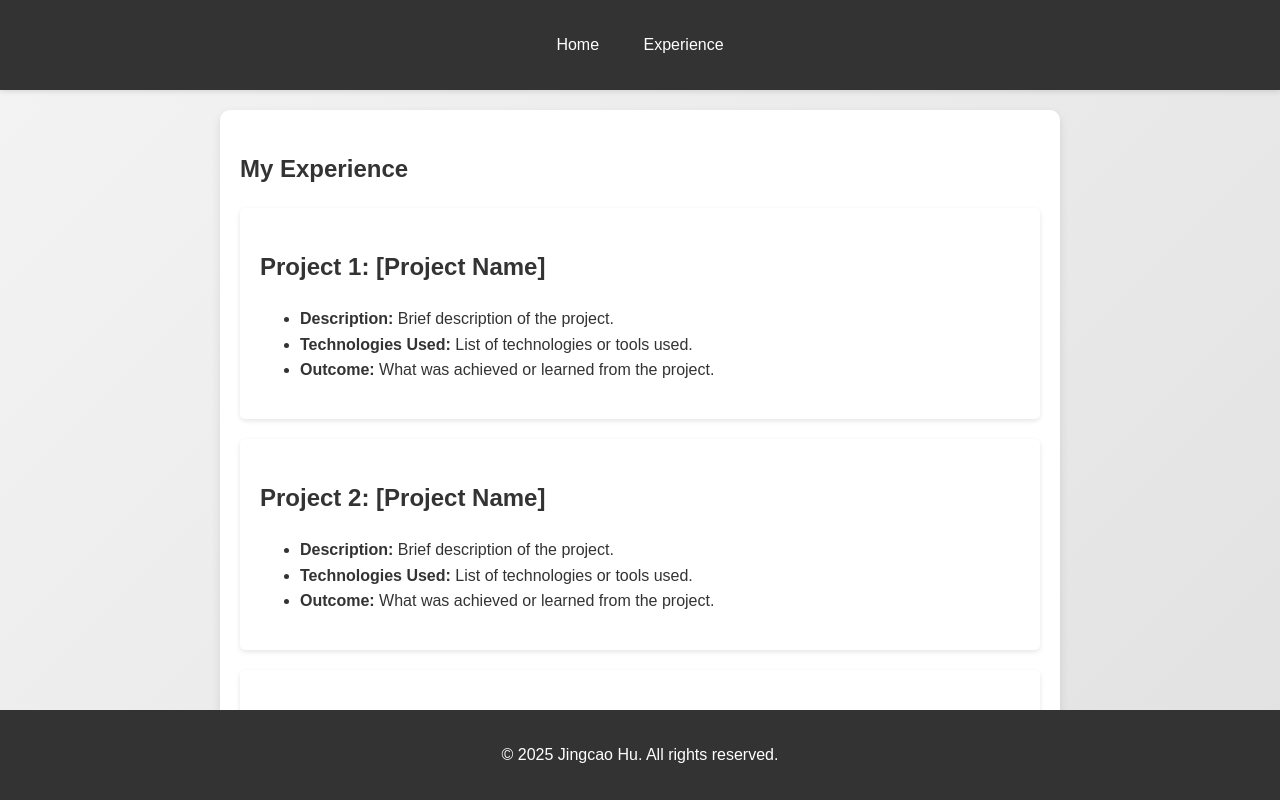
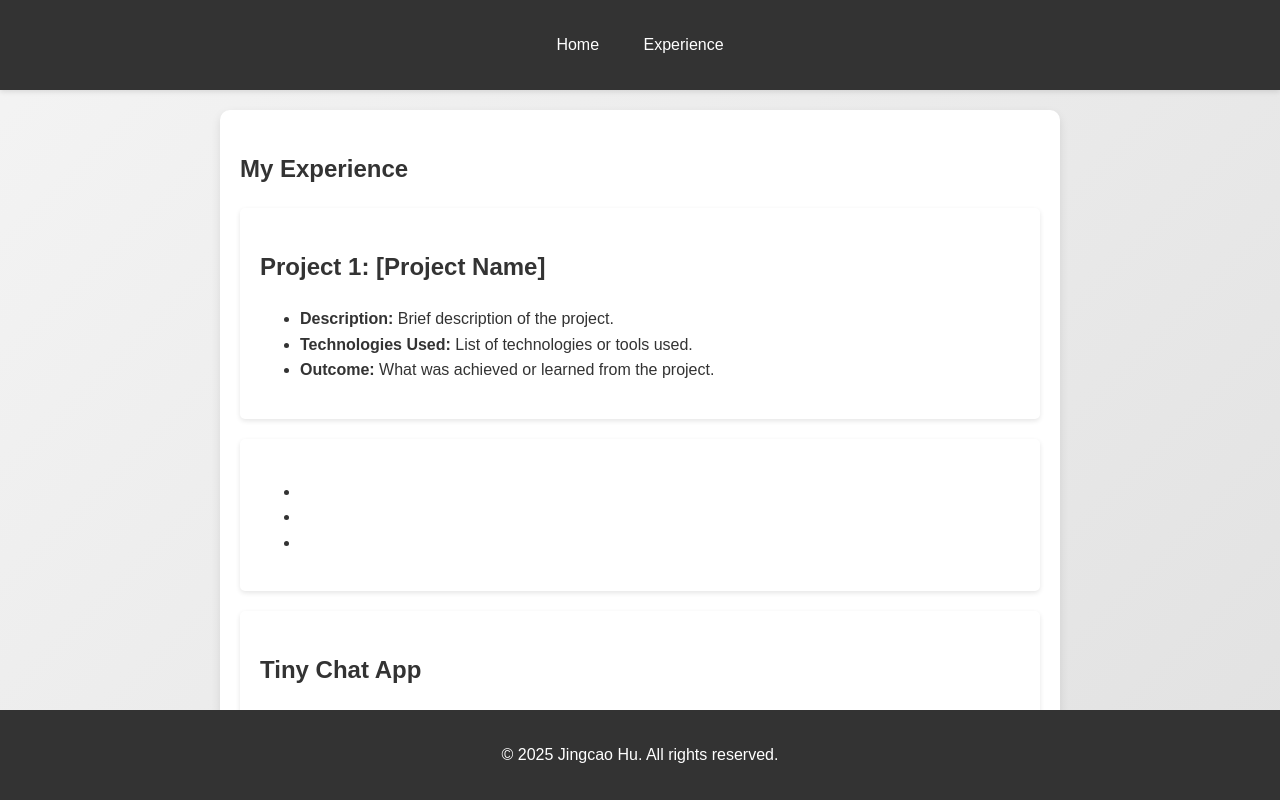
Before and after one commit to JingcaoHu/JingcaoHu, a plain HTML site: page experience.html in a window 1280 px wide. Drawn offline with nearby package versions, Linux system fonts and the light colour scheme.

Commit message:
Intial Commit

```diff
--- a/experience.html
+++ b/experience.html
@@ -37,11 +37,11 @@
 
       <!-- Project 2 -->
       <div class="project">
-        <h2>Project 2: [Project Name]</h2>
+        <h2></h2>
         <ul>
-          <li><strong>Description:</strong> Brief description of the project.</li>
-          <li><strong>Technologies Used:</strong> List of technologies or tools used.</li>
-          <li><strong>Outcome:</strong> What was achieved or learned from the project.</li>
+          <li><strong></strong></li>
+          <li></li>
+          <li></li>
         </ul>
       </div>
 
@@ -50,8 +50,8 @@
         <h2>Tiny Chat App</h2>
         <ul>
           <li><strong>Tools:</strong>Java, JUnit, JavaFX, Visual Paradigm, JavaSocket.</li>
-          <li><strong>Technologies Used:</strong> List of technologies or tools used.</li>
-          <li><strong>Outcome:</strong> What was achieved or learned from the project.</li>
+          <li></li>
+          <li></li>
         </ul>
       </div>
 
```
